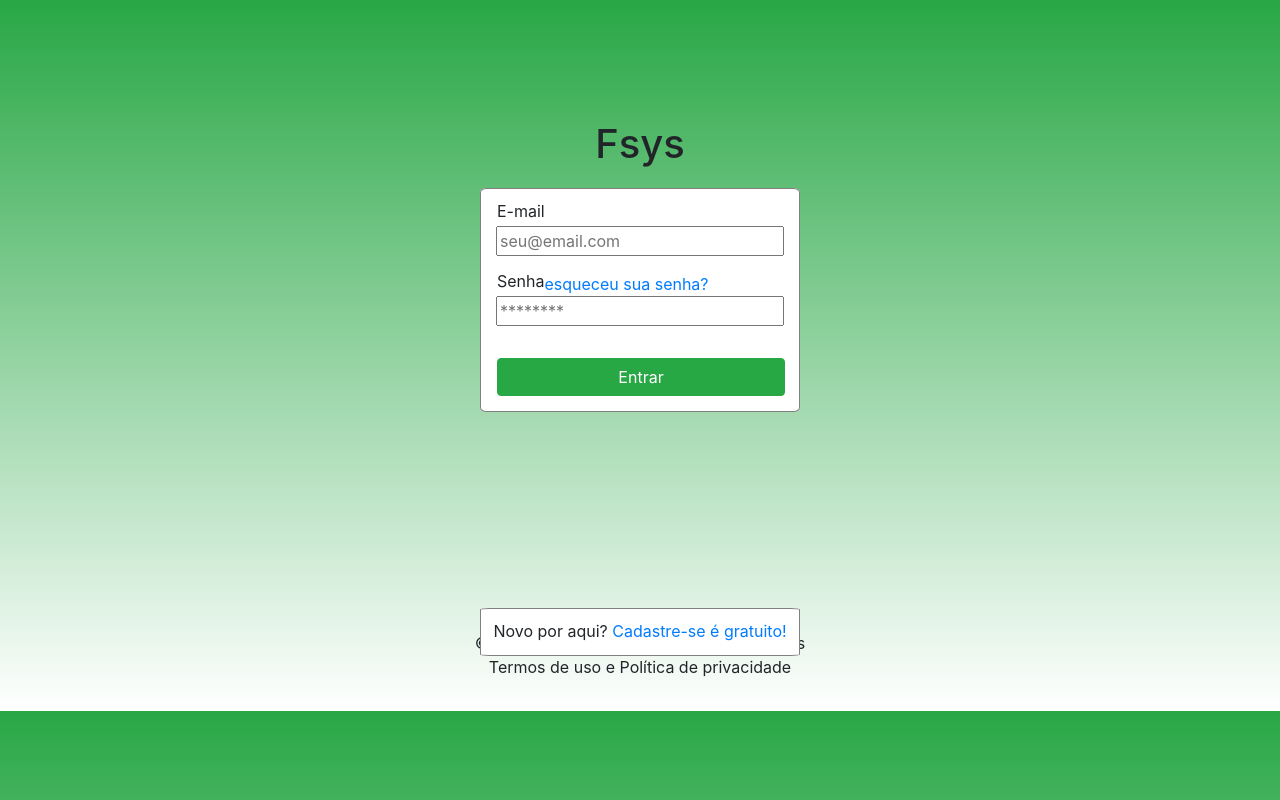
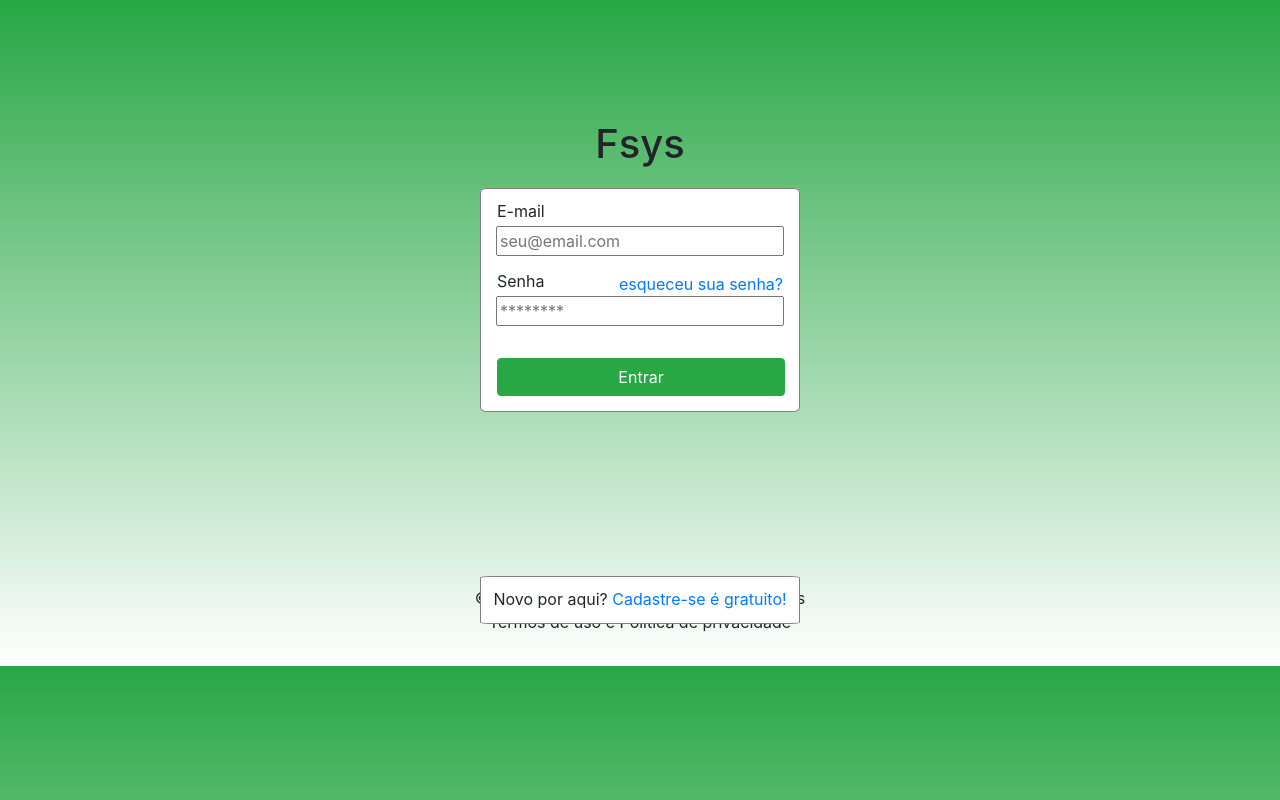
Before and after one commit to fabriciosenadev/fsys, a PHP site: page /login.html in a window 1280 px wide. Run offline with PHP 8.4, Linux system fonts and the light colour scheme.

Commit message:
style and fields adjusted

```diff
--- a/assets/css/login.css
+++ b/assets/css/login.css
@@ -53,7 +53,7 @@ h1 {
 }
 .registry{
   position: absolute;
-  bottom: 9em;
+  bottom: 11em;
   width: 20em;
   height: 3em;
   border: 1px solid grey;
@@ -66,7 +66,7 @@ h1 {
 }
 footer {
   text-align: center;
-  margin-top: 15px;
+  margin-top: -30px;
   /* border-top: .001em solid rgb(201, 201, 201); */
   padding: 1em;
 }
--- a/login.html
+++ b/login.html
@@ -19,7 +19,7 @@
       <fieldset class="login">
         <p class="email">E-mail</p>
         <input id="email" name="email" placeholder="seu@email.com" type="email" required/>
-        <p class="password">Senha</p> <a href="#" class="forgot-pass">esqueceu sua senha?</a>
+        <p class="password">Senha</p> <a href="#" class="forgot-password">esqueceu sua senha?</a>
         <input id="password" name="password" placeholder="********" type="password">
         <button class="btn btn-success" type="button" id="btn-login">Entrar</button>
       </fieldset>
```
